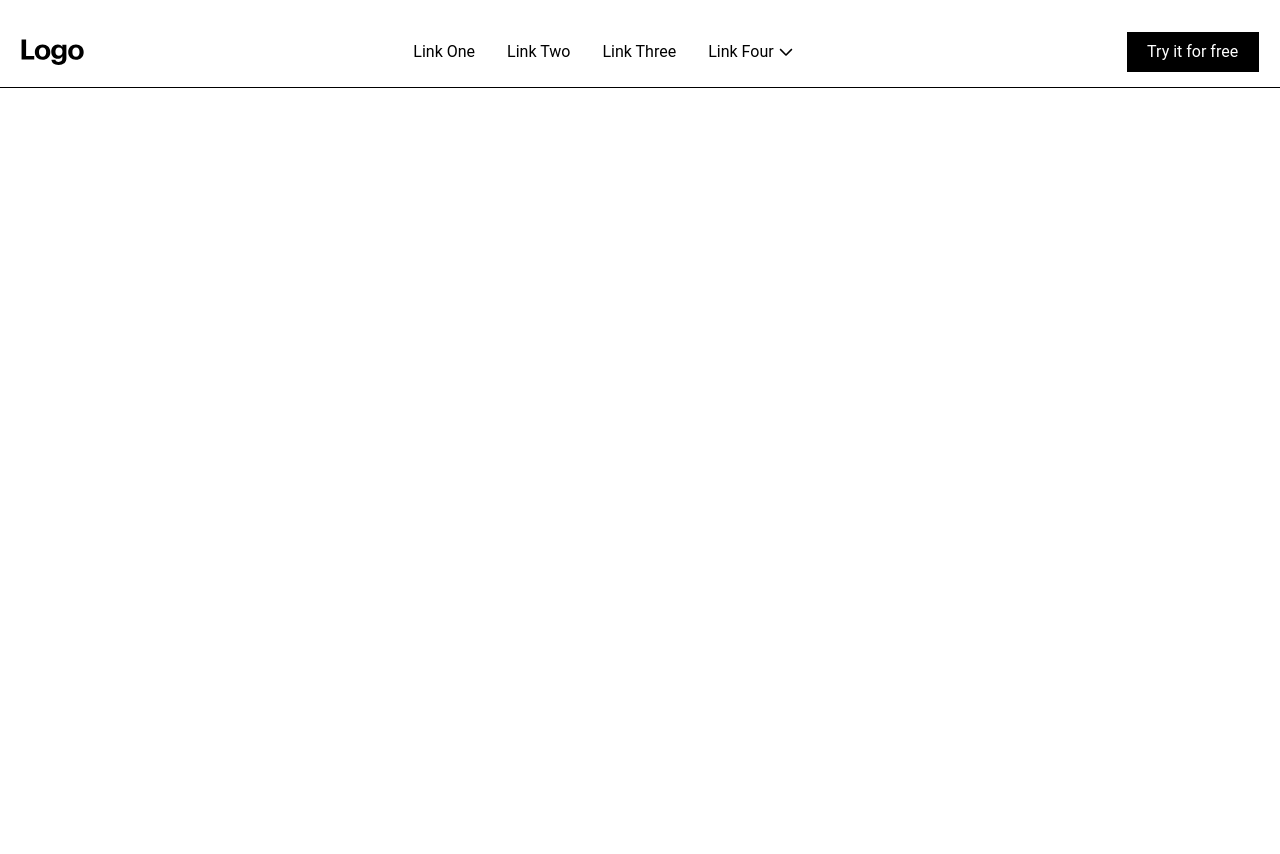
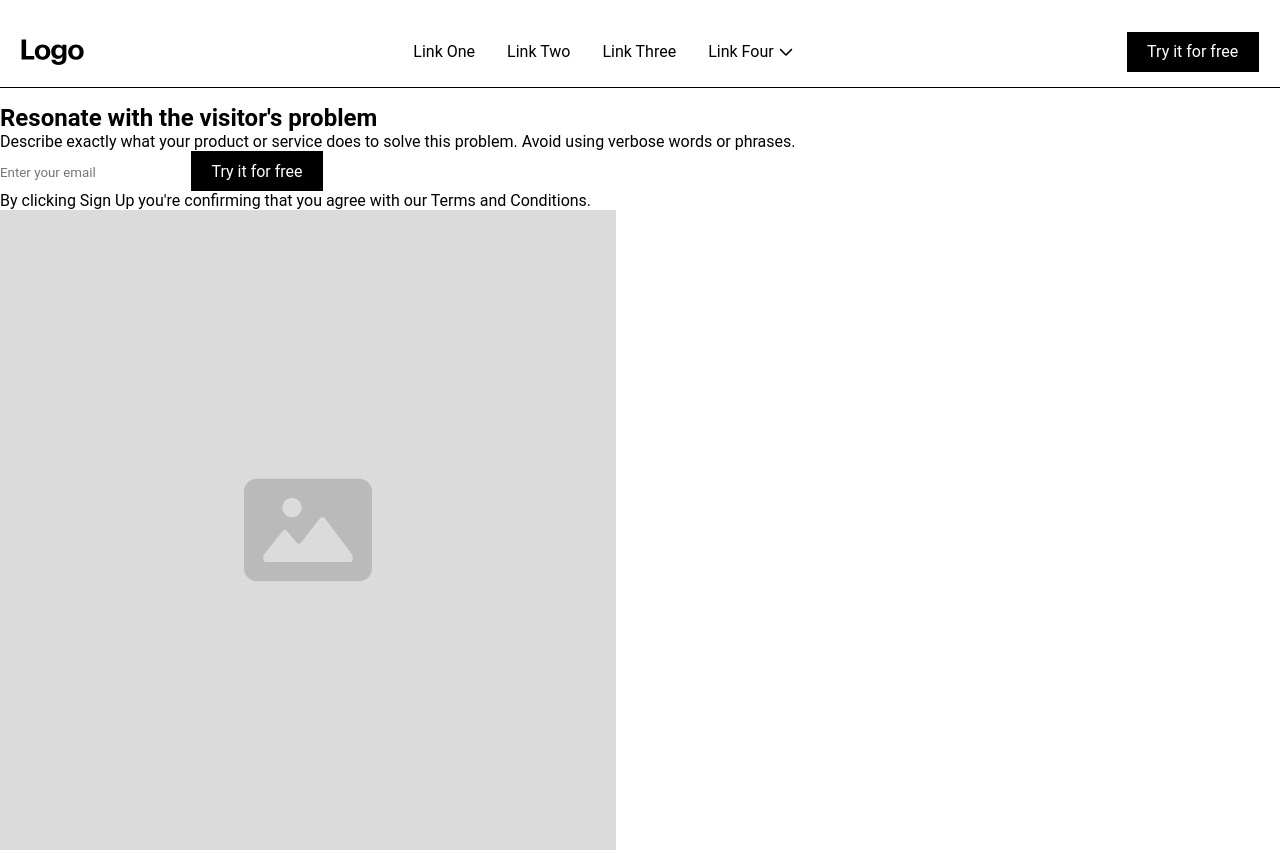
Before and after one commit to annaagabi/react-course, a React (Create React App) app: page / in a window 1280 px wide. Before the commit the page ends 800 px from the top, so only its background shows below. Built offline with nearby package versions, Linux system fonts and the light colour scheme.

Commit message:
Feat: chamando os componentes da página na home

```diff
--- a/src/pages/home/index.jsx
+++ b/src/pages/home/index.jsx
@@ -1,7 +1,11 @@
 import Header from "../../components/header"
+import Section from "../../components/section"
 
 export default function Home(){
     return (
+        <div>
         <Header />
+        <Section />
+        </div>
     )
 }
```
